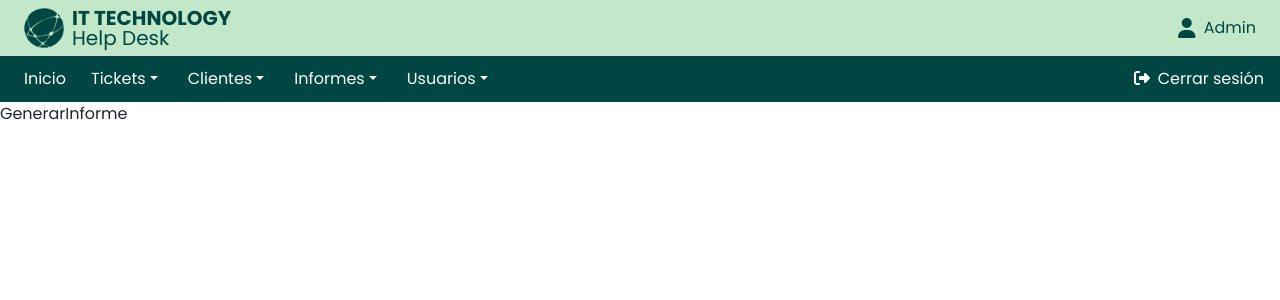
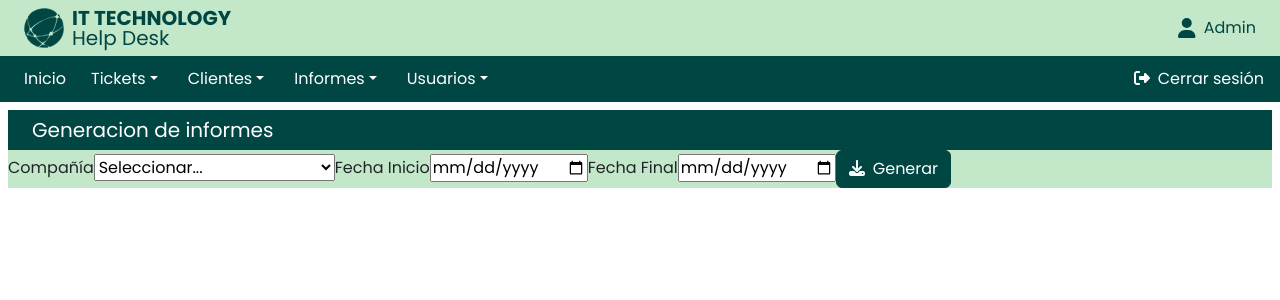
Before and after one commit to sebastianiv21/it-helpdesk, a React (Create React App) app in the folder client/: page /generar-informe in a window 1280 px wide. Shown: the top 300 px of the page. Built offline with nearby package versions, Linux system fonts and the light colour scheme.

Commit message:
Agregada vista de generacion de informes

```diff
--- a/client/src/pages/GenerarInforme.jsx
+++ b/client/src/pages/GenerarInforme.jsx
@@ -1,8 +1,33 @@
-import React from 'react'
+import { FontAwesomeIcon } from "@fortawesome/react-fontawesome";
+import { faDownload} from "@fortawesome/free-solid-svg-icons";
 
 const GenerarInforme = () => {
   return (
-    <div>GenerarInforme</div>
+    <div className="m-2">
+      <div className="bg-primary text-white">
+        <h2 className="m-0 ps-4 py-2 fs-5">Generacion de informes</h2>
+        </div>
+        <div className="bg-secondary">
+          <form>
+            {/* <!--Este es el formulario de la generacion de informes--> */}
+            <label htmlFor="compania">Compañía</label>
+            <select name="compania" id="compania">
+              <option selected value="" disabled>Seleccionar...</option>
+              <option value="FAM">Fundacion alto magdalena</option>
+              <option value="varisur">Varisur</option>
+              <option value="LCC">Liga contra el cancer</option>
+            </select>
+            <label htmlFor="fechaInicio">Fecha Inicio</label>
+            <input type="date" name="fechaInicio" id="fechaInicio" />
+            <label htmlFor="fechaFinal">Fecha Final</label>
+            <input type="date" name="fechaFinal" id="fechaFinal" />
+            <button className="btn btn-primary text-white">
+            <FontAwesomeIcon icon={faDownload}/>
+              <span className="ms-2">Generar</span>
+            </button>
+          </form>
+        </div>
+      </div>
   )
 }
 
```
